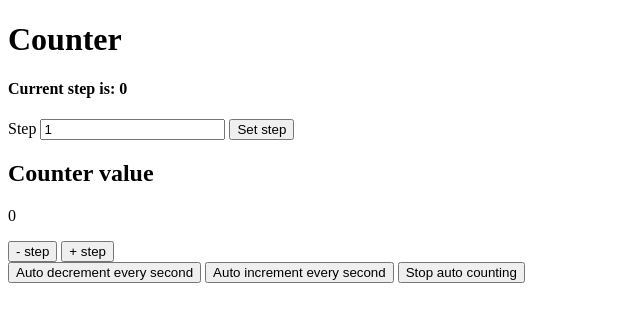
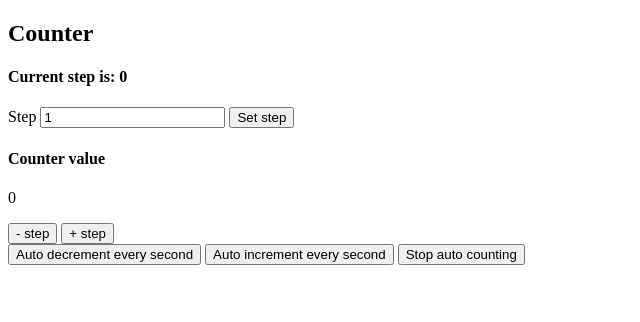
Before and after one commit to FlorenceNway/counter, a website: page index.html in a window 1280 px wide. Shown: the whole page, without its empty margins (0-640 px from the left). Drawn offline with Linux system fonts and the light colour scheme.

Commit message:
change DOM structure

```diff
--- a/index.html
+++ b/index.html
@@ -4,8 +4,11 @@
 		<meta charset="UTF-8" />
 		<meta name="viewport" content="width=device-width, initial-scale=1.0" />
 		<title>Title</title>
+		<link rel="stylesheet" href="style.css">
 	</head>
 	<body>
+		<div class="container">
+			<section>
 				<h1>Counter </h1>
 				<div class="inc">
 					<h4>Current step is: <span class="step_value">0</span></h4>
@@ -15,7 +18,7 @@
 					<input type="number" id="step" value="1"/>
 					<button type="submit" onClick="handleSetStep()">Set step</button>
 				</form>
-		<h2>Counter value</h2>
+				<h4>Counter value</h4>
 				<p class="counter_value">0</p>
 
 				<div class="inc_dec">
@@ -28,6 +31,10 @@
 					<button id="stop_auto">Stop auto counting</button>
 
 				</div>
+			</section>
+
+		</div>
+
 	</body>
 	<script src="index.js"></script>
 </html>
```
Lines whose indentation alone changed are shown as unchanged.
